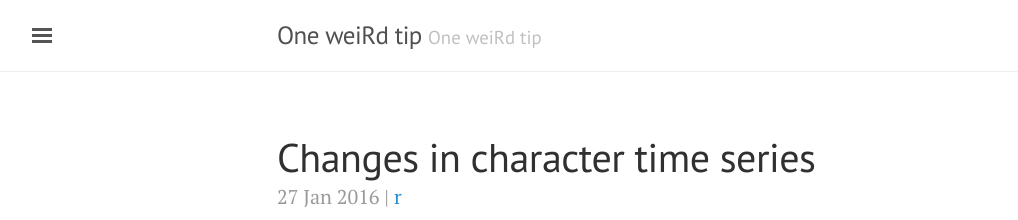
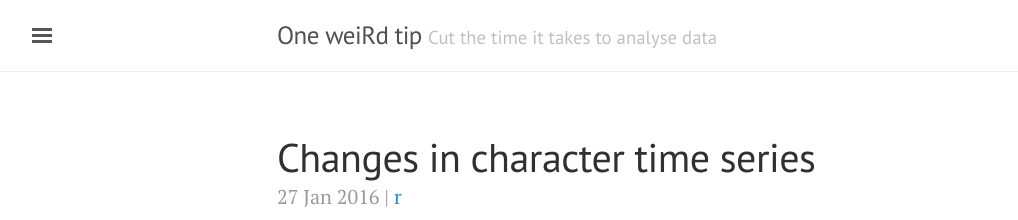
Before and after one commit to bragqut/bragqut.github.io, a Jekyll site: the page built from index.html, in a window 1280 px wide and 900 px high. Shown: the top 220 px of the window, without its empty margins (3-1021 px from the left). Built offline with Jekyll 4.4.1, drawn with Linux system fonts in a browser that asks for light colours; the list of posts is cut into pages by our own code.

Commit message:
new color?

```diff
--- a/_config.yml
+++ b/_config.yml
@@ -11,7 +11,7 @@ permalink:        pretty
 
 # Setup
 title:            One weiRd tip
-tagline:          'One weiRd tip'
+tagline:          'Cut the time it takes to analyse data'
 description:      'This statistics research group discovered the secret to more efficient data processing and analysis. Computer scientists hate them!'
 url:              http://bragqut.github.io
 baseurl:          ''
@@ -23,7 +23,7 @@ baseurl:          ''
 paginate:         5
 
 # Custom vars
-version:          2.1.2
+version:          2.1.3
 
 github:
   repo:           https://github.com/bragqut/bragqut.github.io
--- a/_layouts/default.html
+++ b/_layouts/default.html
@@ -3,7 +3,7 @@
 
   {% include head.html %}
 
-  <body class="theme-base-08c">
+  <body class=".theme-base-08c">
 
     {% include sidebar.html %}
 
```
